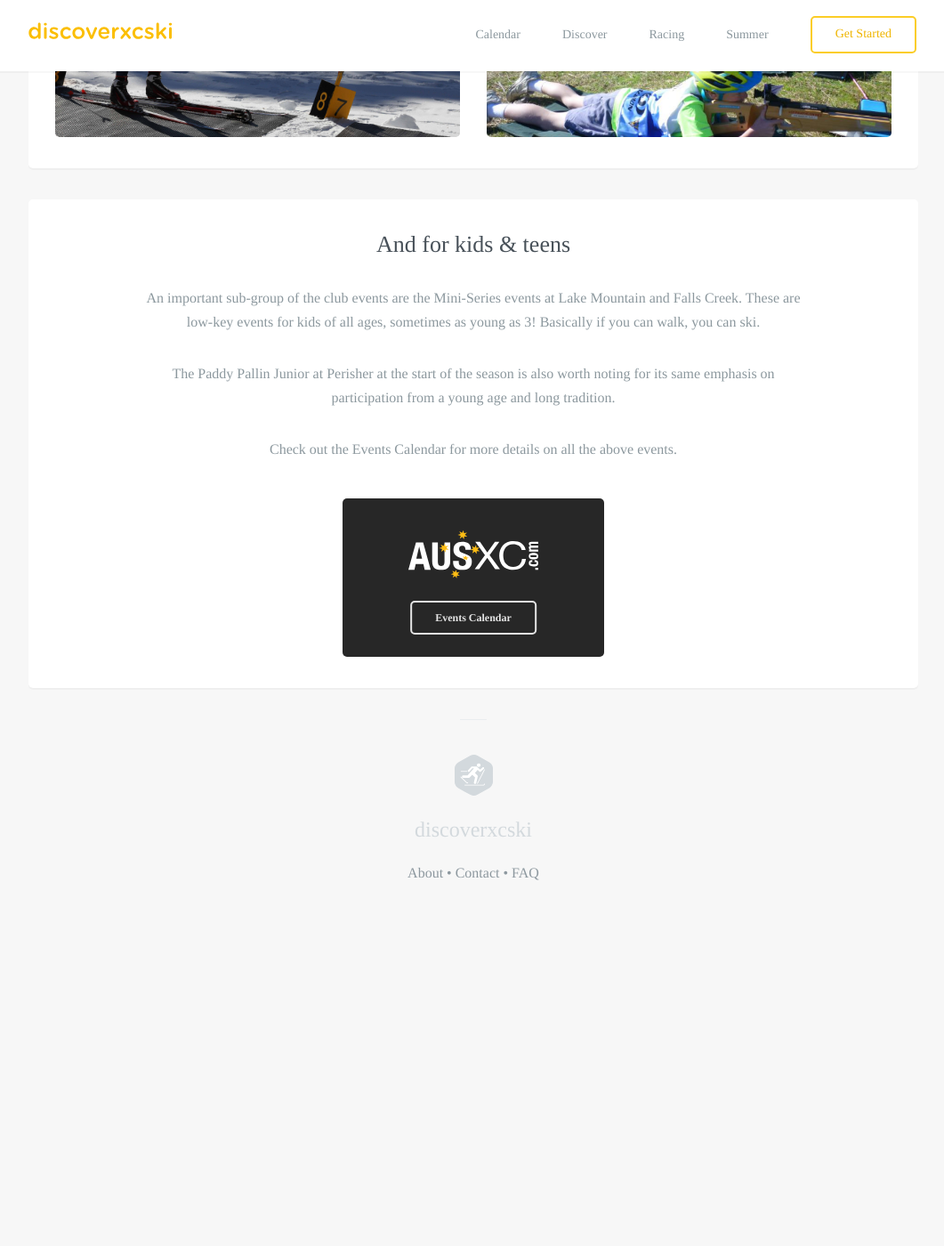
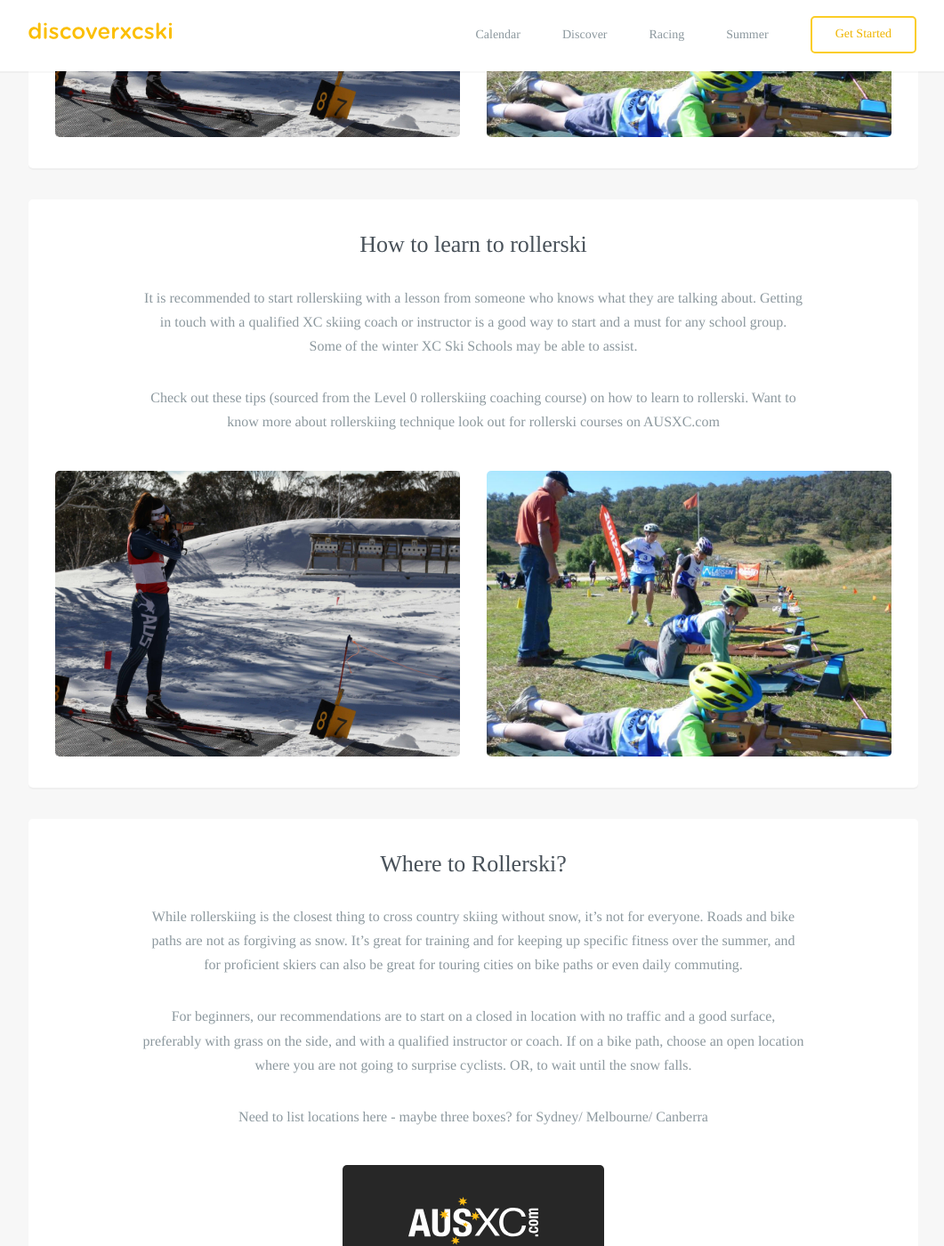
Before and after one commit to robcatto/robcatto.github.io, a Jekyll site: the page built from summer/rollerski/index.html, in a window 1280 px wide and 1400 px high, scrolled down 1956 px. Shown: the whole window at 89% size, without its empty margins (108-1169 px from the left). Built offline with Jekyll 4.4.1, drawn with Linux system fonts in a browser that asks for light colours; some web fonts are replaced; Markdown is read by kramdown in place of the engine named in the settings; before the commit the page ends 3002 px from its top, so only the background shows below that; some of the changed text lies outside the part shown.

Commit message:
Update index.html

```diff
--- a/summer/rollerski/index.html
+++ b/summer/rollerski/index.html
@@ -14,7 +14,7 @@ layout: default
             <section>
                    <svg width="84px" height="102px" viewBox="0 0 71 52" version="1.1" xmlns="http://www.w3.org/2000/svg" xmlns:xlink="http://www.w3.org/1999/xlink" xmlns:sketch="http://www.bohemiancoding.com/sketch/ns">
                                 <!-- Generator: Sketch 3.3.2 (12043) - http://www.bohemiancoding.com/sketch -->
-                                        <title>Club Racing</title>
+                                        <title>Rollerski</title>
                                         <desc>Created with Sketch.</desc>
                                         <defs></defs>
                                         <g id="Page-1" stroke="none" stroke-width="1" fill="none" fill-rule="evenodd" sketch:type="MSPage">
@@ -45,8 +45,9 @@ layout: default
       <div class="content">
         <div id="content1">
         <section class="mobile_section">
-                <h3>For everyone!</h3>
-                <p>Club events are held all over the Australian snow fields from the end of June through to mid-September, sometimes with 3-4 events on the same day across different resorts. Not all involve serious racing. Some may be purely social and others include lessons and some fun races at the end. Almost all of these can be entered on the day, though it’s usually cheaper to pre-enter.
+                <h3>The closest thing to xc</h3>
+                <p>Rollerskiing is an off-snow equivalent to cross country skiing - cross country skiing on wheels. It is a great year round activity for maintaining fitness, working on technique, or even learning to ski before the winter.
+
 
                 </p>
                 <div class="one">
@@ -58,8 +59,8 @@ layout: default
 
 
                 <section class="mobile_section">
-                    <h3>The largest community race in Australia</h3>
-                    <p>The biggest club event in Australia is the Kangaroo Hoppet, which is in the Worldloppet series of international ski marathons. The Hoppet is run at Falls Creek in August and attracts over 1000 skiers annually from 20+ nations.  This usually includes 150-200 international skiers, but also many novices racing for the first time and infants or toddlers being towed in sleds.
+                    <h3>Work on your technique with no snow</h3>
+                    <p>As with snow XC skis, rollerskis can be classic, skate or combi, and just about all techniques used on snow can be used while rollerskiing. All you need is smooth road or bike path and preferably no traffic (see suggested locations below). Asphalt or bitumen is best, not concrete as the surface is too hard for the pole tips to dig in. Rollerski wheels are generally solid rubber, though some pneumatic wheels are available. Normal ski poles can be used, though it’s usually best to replace the pole tips with specific rollerski tips as they are much more durable.
 
                     </p>
                     <div class="one">
@@ -72,9 +73,50 @@ layout: default
 
 
                  <section class="mobile_section">
-                <h3>A whole week of XC Skiing events!</h3>
+                <h3>There are even rollerski races</h3>
                 <p>
-                    In NSW, Perisher XC Week at the start of August features 10+ club events over a 9-day period, including the long running KAC Perisher to Charlotte Pass on the Wednesday and the Snowy Mountain Classic on the final Saturday.
+                    In Europe rollerskiing is a competitive sport in its own right, with a World Cup racing series during the northern hemisphere summer.  In Australia it is a growing sport with Victorian and Australian Rollerskiing competitions. Check out the events calendar for more details.
+
+
+                </p>
+                <div class="row">
+
+
+
+
+                         <div class="column two">
+                                                <div class="callout-card" style="
+                                                background: url(http://www.discoverxcski.com/images/whiskey-flat.jpg);
+                                                background-size: cover;
+                                                min-height: 321px;
+                                                ">
+
+
+                                                </div>
+                        </div>
+
+                        <div class="column two">
+                                                <div class="callout-card" style="
+                                                background: url(http://www.discoverxcski.com/images/summer-biathlon.png);
+                                                background-size: cover;
+                                                background-position: center;
+                                                min-height: 321px;
+                                                ">
+
+
+                                                </div>
+                        </div>
+
+
+
+                </div>
+                  </section>
+
+                 <section class="mobile_section">
+                <h3>How to learn to rollerski</h3>
+                <p>
+                    It is recommended to start rollerskiing with a lesson from someone who knows what they are talking about. Getting in touch with a qualified XC skiing coach or instructor is a good way to start and a must for any school group. Some of the winter XC Ski Schools may be able to assist.
+                <p>Check out these tips (sourced from the Level 0 rollerskiing coaching course) on how to learn to rollerski.  Want to know more about rollerskiing technique look out for rollerski courses on AUSXC.com
 
 
                 </p>
@@ -112,11 +154,12 @@ layout: default
                   </section>
 
                    <section class="mobile_section" style="border-bottom: none;">
-                <h3>And for kids & teens</h3>
+                <h3>Where to Rollerski?</h3>
                 <p>
-                An important sub-group of the club events are the Mini-Series events at Lake Mountain and Falls Creek. These are low-key events for kids of all ages, sometimes as young as 3! Basically if you can walk, you can ski.
-                <p>The Paddy Pallin Junior at Perisher at the start of the season is also worth noting for its same emphasis on participation from a young age and long tradition.
-                <p>Check out the Events Calendar for more details on all the above events.
+                While rollerskiing is the closest thing to cross country skiing without snow, it’s not for everyone. Roads and bike paths are not as forgiving as snow. It’s great for training and for keeping up specific fitness over the summer, and for proficient skiers can also be great for touring cities on bike paths or even daily commuting.
+                <p>For beginners, our recommendations are to start on a closed in location with no traffic and a good surface, preferably with grass on the side, and with a qualified instructor or coach. If on a bike path, choose an open location where you are not going to surprise cyclists. OR, to wait until the snow falls.
+
+                <p>Need to list locations here  - maybe three boxes?  for Sydney/ Melbourne/ Canberra
                 </p>
 
                     <div class="row">
@@ -165,6 +208,25 @@ layout: default
 
              </section>
 
+                            <section class="mobile_section">
+                    <h3>Want to find out more?</h3>
+                    <p>Rollerskiing is growing within Australia and not only near the ski fields.  Have a look at Rollerski Australia for some inspiration and where it can take you.  - add in based in WA…
+
+https://www.facebook.com/NordicSkatingAustralia?fref=ts
+http://www.nordicwalkingwa.com.au/
+
+
+Check out our events calendar (event calendar with summer events filter) for details of rollerski events.
+
+                    </p>
+                    <div class="one">
+                <div class="onelarge centered" style="
+                background-image: url(http://www.discoverxcski.com/images/australianbiathlon.jpg);
+                background-size: cover;
+                "></div>
+                </section>
+
+
         </div>
 
         <div id="content2">
```
